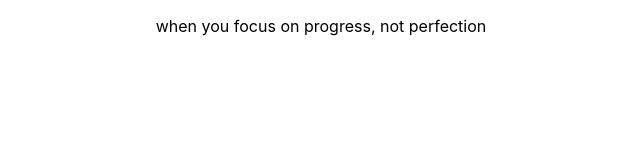
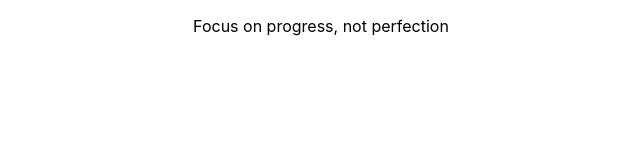
Before and after one commit to tonnytech/React-setup, a React (Create React App) app: page / in a window 1280 px wide. Shown: the top 160 px of the page, without its empty margins (319-959 px from the left). Built offline with nearby package versions, Linux system fonts and the light colour scheme.

Commit message:
make corrections

```diff
--- a/src/App.js
+++ b/src/App.js
@@ -2,7 +2,7 @@ import './App.css';
 
 function App() {
   return (
-    <p className="App">when you focus on progress, not perfection </p>
+    <p className="App">Focus on progress, not perfection </p>
   );
 }
 
```
